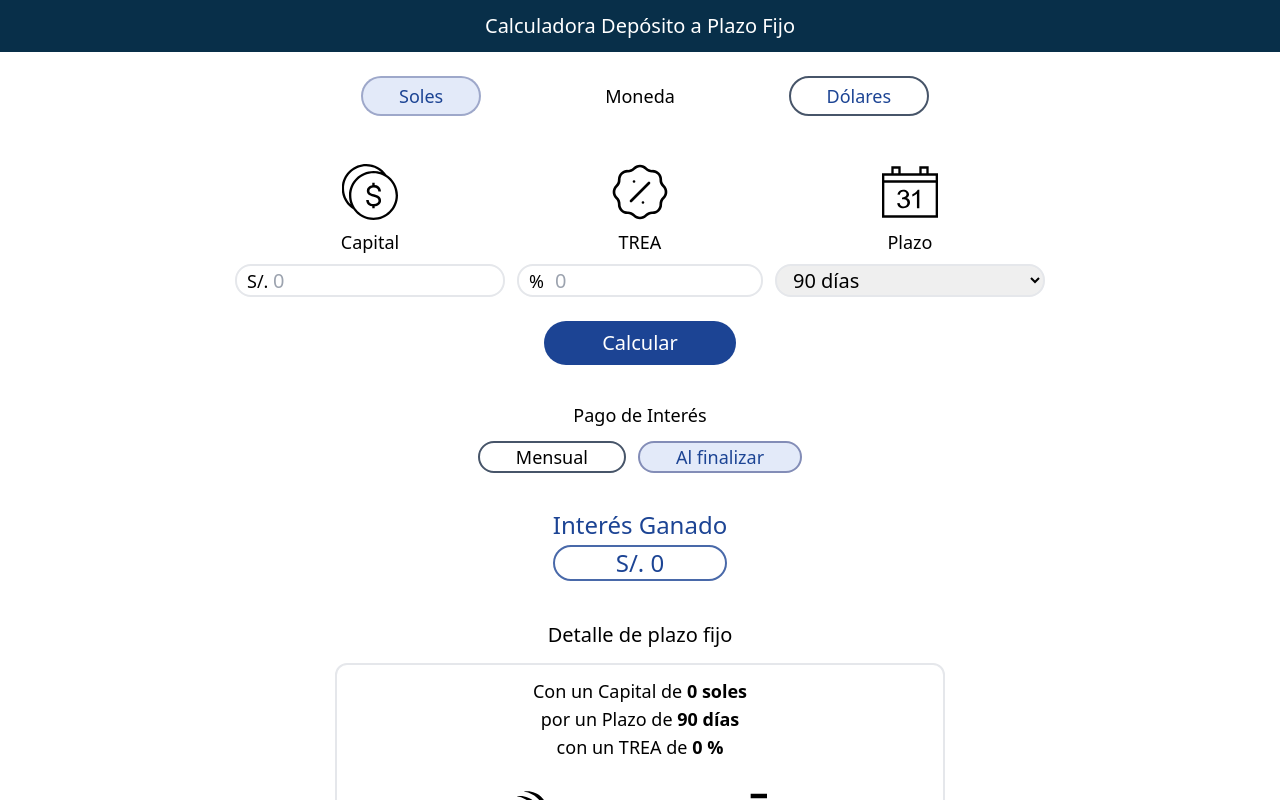
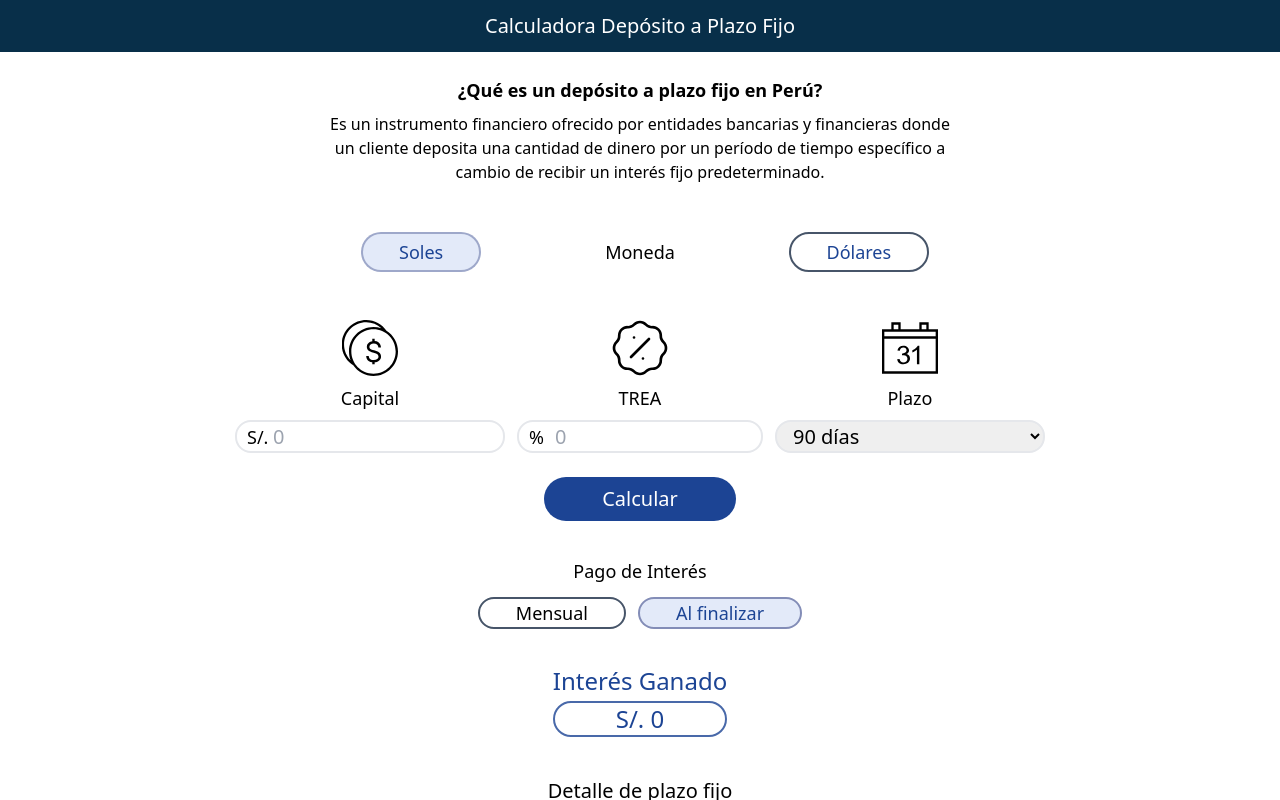
Before and after one commit to nattdev/fixed-deposit-calculator, a React (Vite) app in the folder client/: page / in a window 1280 px wide. Shown: the top 800 px of the page. Built offline with nearby package versions, Linux system fonts and the light colour scheme.

Commit message:
Add DepositInfo component to App

```diff
--- a/client/src/App.jsx
+++ b/client/src/App.jsx
@@ -1,6 +1,7 @@
 import { CalculatorContextProvider } from "./components/CalculatorContext";
 import DepositConfig from "./components/DepositConfig";
 import DepositDetail from "./components/DepositDetail";
+import DepositInfo from "./components/DepositInfo";
 import Footer from "./components/Footer";
 
 function App() {
@@ -9,6 +10,7 @@ function App() {
       <header className="sm:text-xl text-lg bg-sky-950 text-white text-center p-3 font-medium">
         <h1>Calculadora Depósito a Plazo Fijo</h1>
       </header>
+      <DepositInfo />
       <CalculatorContextProvider>
         <DepositConfig />
         <DepositDetail />
```
